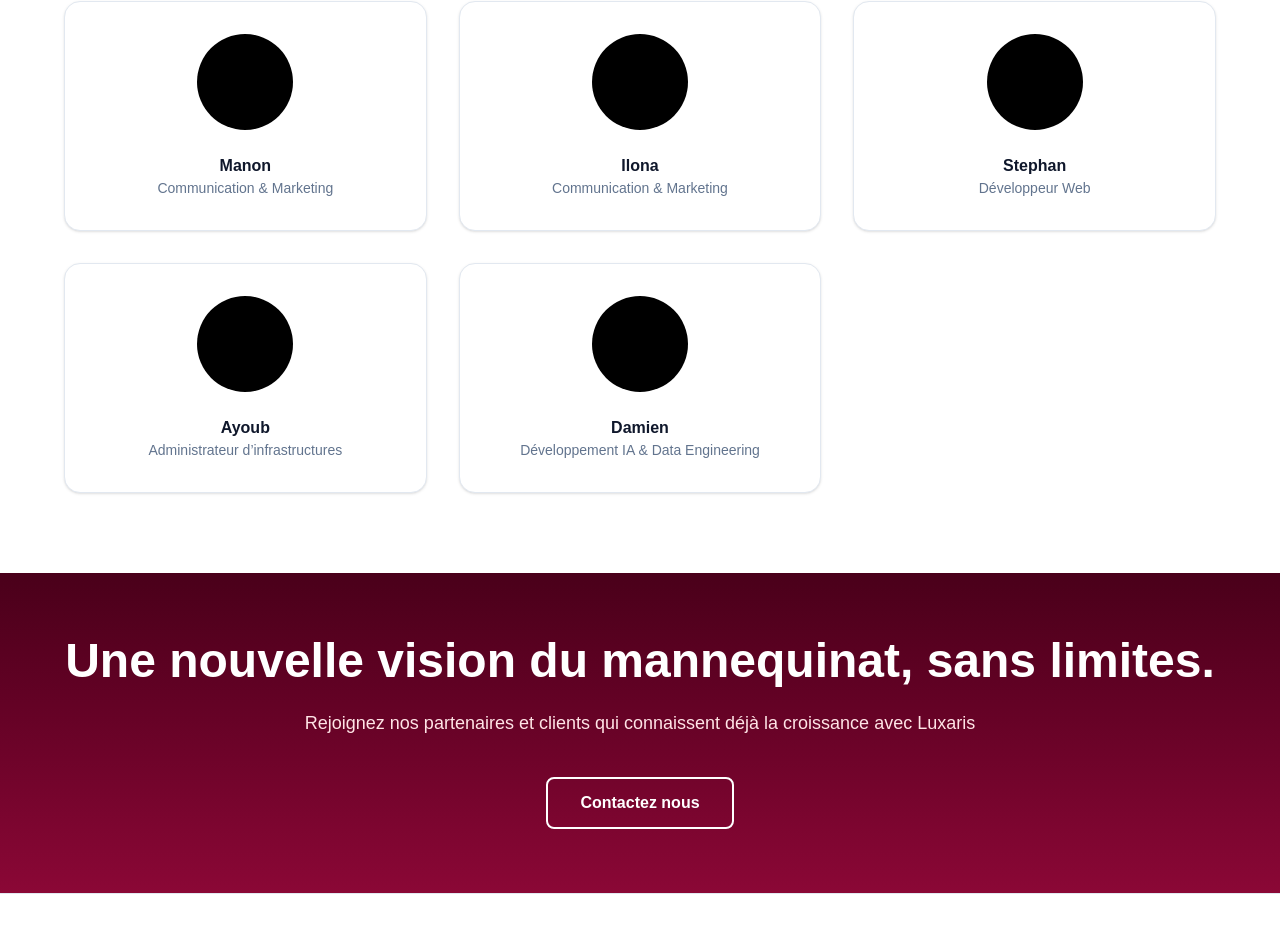
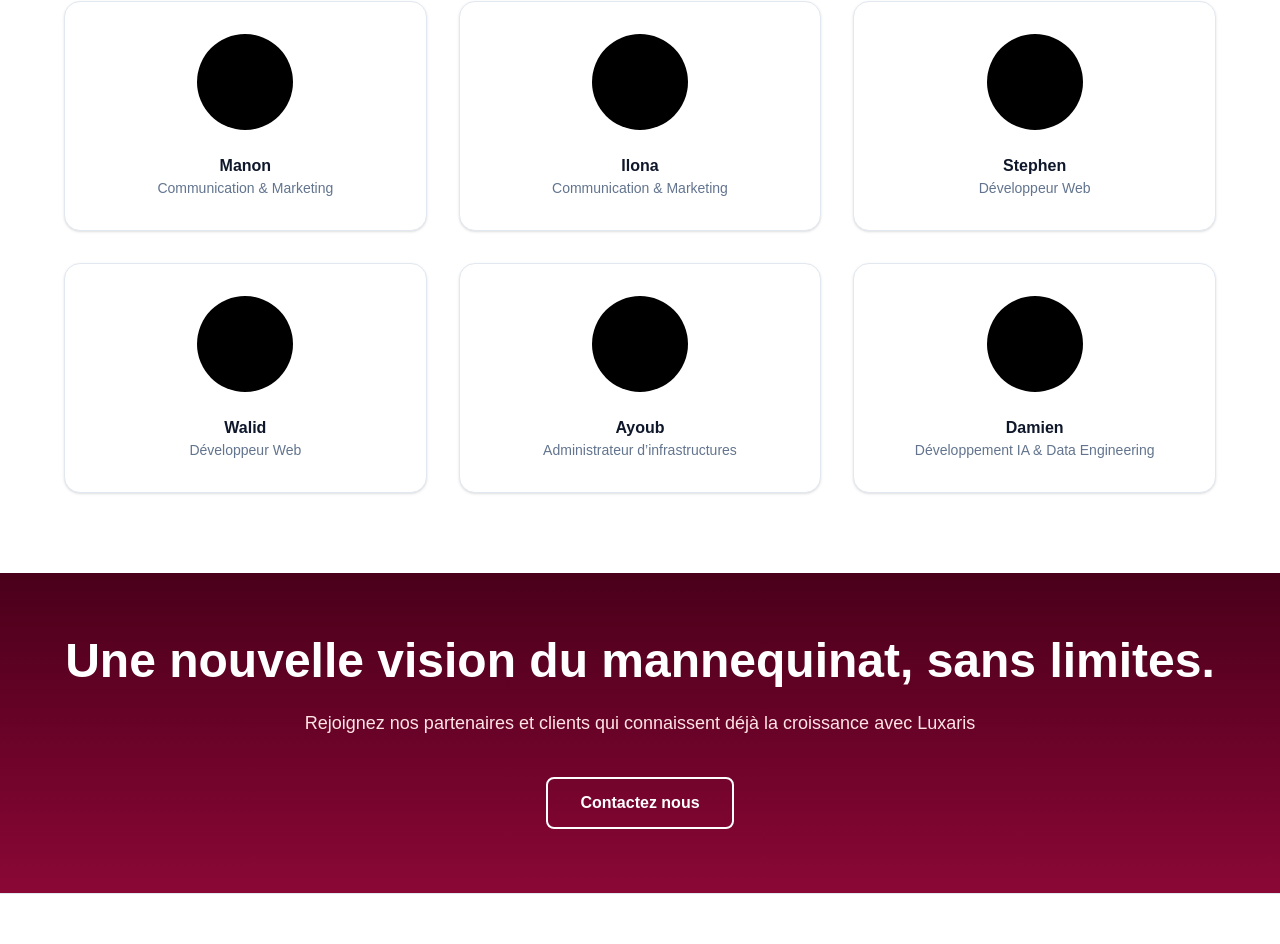
Before and after one commit to StephenMicosa/Luxaris, a React (Vite) app: page /about in a window 1280 px wide. Shown: the part 1052-1996 px from the top of the page. Built offline with nearby package versions, Linux system fonts and the light colour scheme.

Commit message:
ajout nom walid

```diff
--- a/src/pages/About.jsx
+++ b/src/pages/About.jsx
@@ -5,7 +5,8 @@ export default function About() {
     { name: "Clément", role: "Directeur Artistique" },
     { name: "Manon", role: "Communication & Marketing" },
     { name: "Ilona", role: "Communication & Marketing" },
-    { name: "Stephan", role: "Développeur Web" },
+    { name: "Stephen", role: "Développeur Web" },
+    { name: "Walid", role: "Développeur Web" },
     { name: "Ayoub", role: "Administrateur d’infrastructures" },
     { name: "Damien", role: "Développement IA & Data Engineering" },
   ];
```
